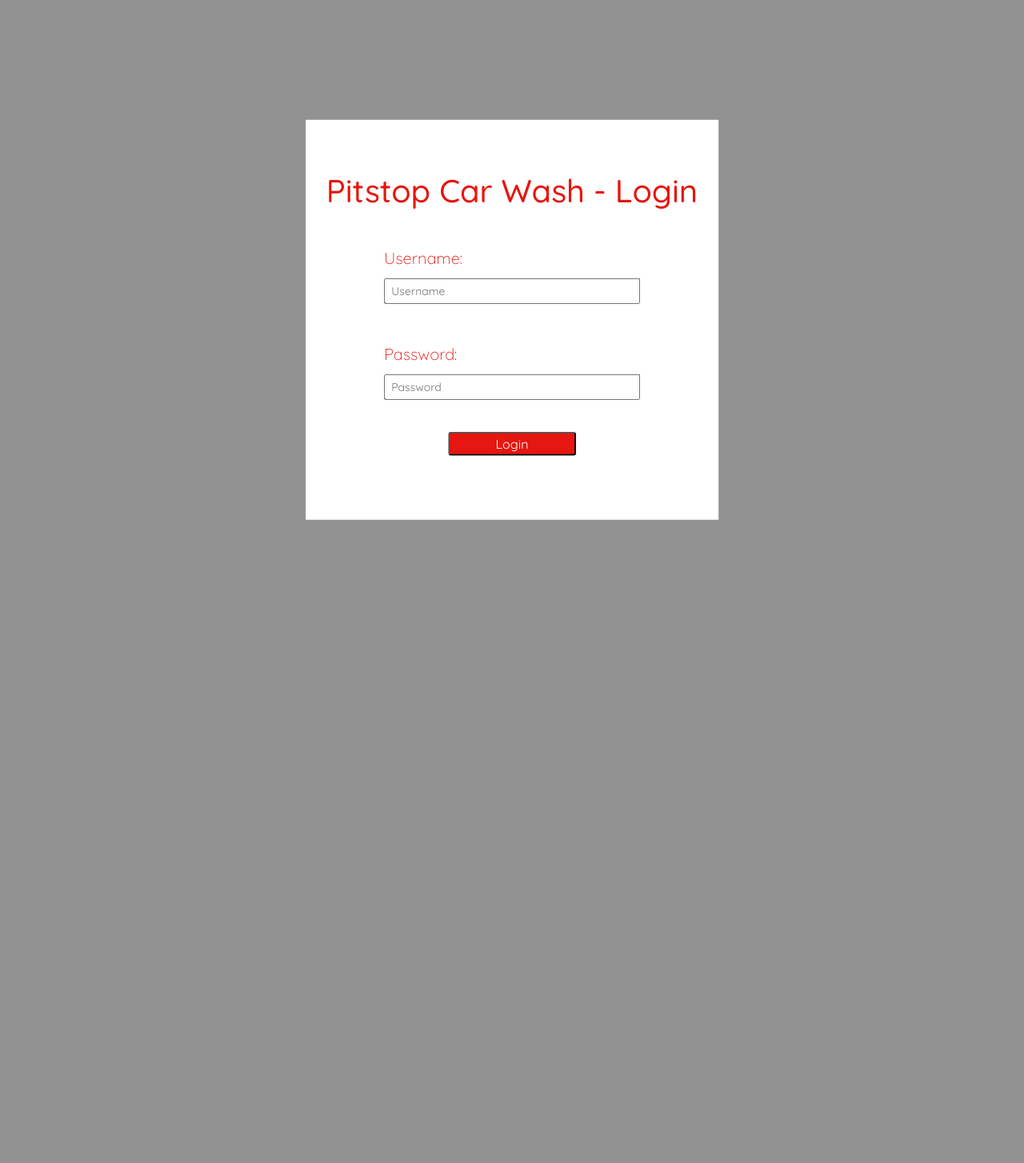
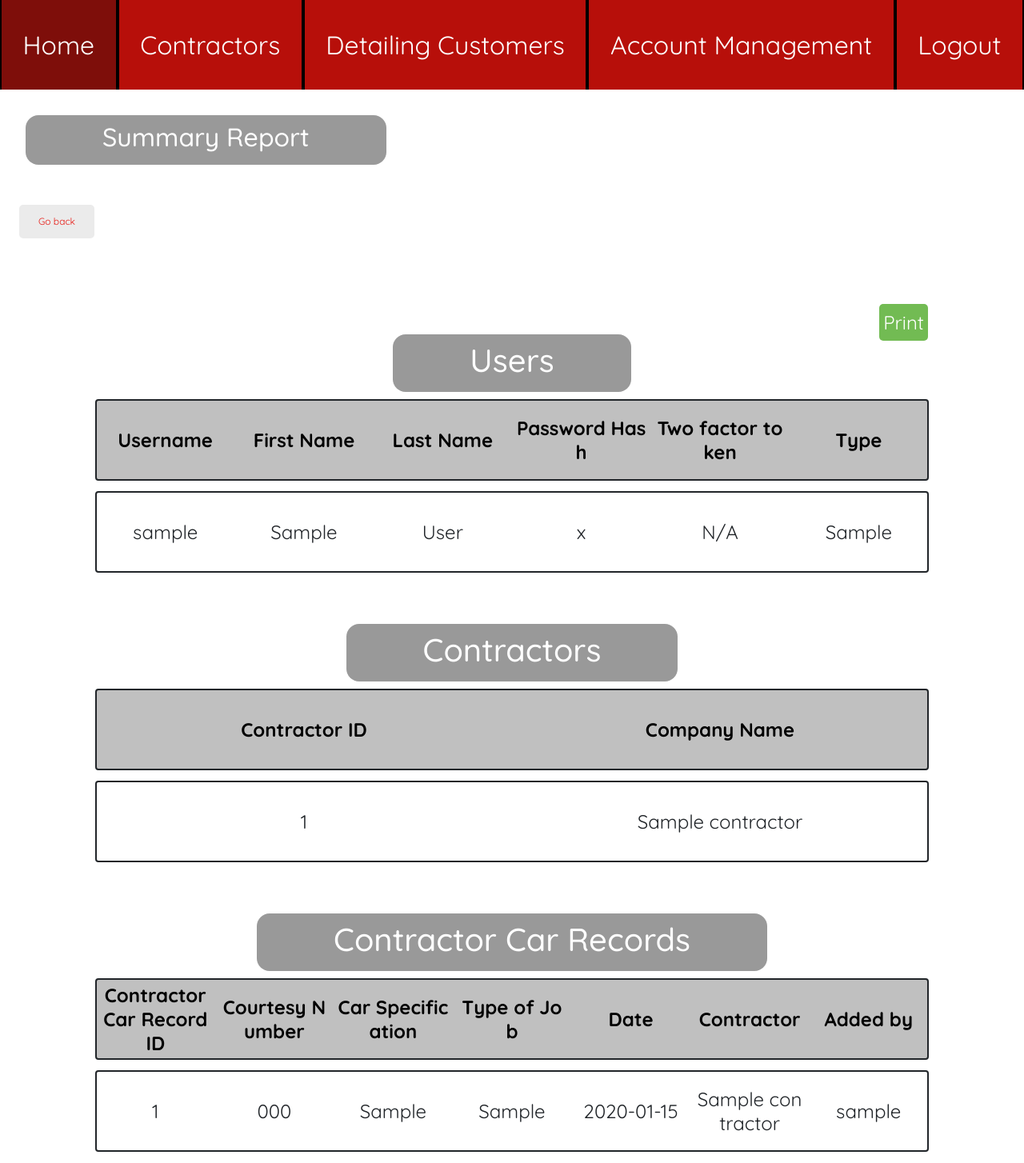
Before and after one commit to christiankfoury/Team-Yellow, a PHP site: page /controllername/User/summaryReport in a window 1280 px wide. Shown: the whole page at 80% size. Before the commit the page ends 650 px from the top, so only its background shows below. Run offline with PHP 8.4, Linux system fonts and the light colour scheme; tables that the repository leaves empty hold one stand-in row (values such as "Sample post"); lists and menus that the app fills with data are empty.

Commit message:
Print working

```diff
--- a/app/controllers/User.php
+++ b/app/controllers/User.php
@@ -72,46 +72,26 @@ class User extends \app\core\Controller
         }
     }
 
-    // #[\app\filters\Login]
-    // public function settings() {
-    // 	$profile = new \app\models\Profile();
-    // 	$profile = $profile->get($_SESSION['user_id']);
-    // 	$user = new \app\models\User();
-    // 	$user = $user->get($_SESSION['username']);
-    // 	$this->view("/Profile/settings", ['profile'=>$profile, 'two_factor_authentication'=>$user->two_factor_authentication]);
-    // }
+    public function summaryReport() {
+        $contractor = new \app\models\Contractor();
+        $contractors = $contractor->getAllContractors();
+        $contractorCarRecord = new \app\models\ContractorCarRecord();
+        $contractorCarRecords = $contractorCarRecord->getAll();
+        $user = new \app\models\User();
+        $users = $user->getAll();
 
-    // #[\app\filters\Login]
-    // public function search($string){
-    // 	$profile = new \app\models\Profile();
-    // 	$profile = $profile->search($string);
-    // 	$this->view("/Profile/searchResults",$profile);
-    // }
+        $this->view('User/summaryReport', ['contractors' => $contractors, 'contractorCarRecords' => $contractorCarRecords, 'users' => $users]);
+    }
 
-    // #[\app\filters\Login]
-    // public function changePassword()
-    // {
-    //     $profile = new \app\models\Profile();
-    //     $profile = $profile->get($_SESSION['user_id']);
-    //     $user = new \app\models\User();
-    //     $user = $user->get($_SESSION['username']);
+    public function summaryReportPrint()
+    {
+        $contractor = new \app\models\Contractor();
+        $contractors = $contractor->getAllContractors();
+        $contractorCarRecord = new \app\models\ContractorCarRecord();
+        $contractorCarRecords = $contractorCarRecord->getAll();
+        $user = new \app\models\User();
+        $users = $user->getAll();
 
-
-    //     if (isset($_POST['action'])) {
-    //         if ($_POST['new_password'] == '' || $_POST['password_confirm'] == '') {
-    //             $this->view('User/changePassword', ['profile' => $profile, 'error' => 'The new password must not be empty']);
-    //             return;
-    //         }
-    //         if (password_verify($_POST['current_password'], $user->password_hash) && $_POST['new_password'] == $_POST['password_confirm']) {
-    //             $user->password = $_POST['new_password'];
-    //             // echo $user->password_hash;
-    //             $user->update();
-    //             header("Location:/Profile/index");
-    //         } else {
-    //             $this->view('User/changePassword', ['profile' => $profile, 'error' => 'The password(s) do not correspond']);
-    //         }
-    //     } else {
-    //         $this->view('User/changePassword', ['profile' => $profile]);
-    //     }
-    // }
+        $this->view('User/summaryReportPrint', ['contractors' => $contractors, 'contractorCarRecords' => $contractorCarRecords, 'users' => $users]);
+    }
 }
--- a/app/css/styles.css
+++ b/app/css/styles.css
@@ -63,10 +63,6 @@ input[type="submit"].login-button {
     border-radius: 0rem;
 }
 
-/* .welcome {
-
-} */
-
 .navigation-bar {
     background-color: #e61610;
     font-size: 3em;
@@ -114,6 +110,19 @@ div.white-box-2 {
     text-decoration: none;
     display: table;
     border-radius: 5px;
+}
+
+.user-index-print {
+    font-size: 1.5vh;
+    padding: 1em;
+    padding-left: 2em;
+    padding-right: 2em;
+    border-radius: 5px;
+    color: black !important;
+    font-weight: 500;
+}
+.user-index-print:hover {
+    color: white !important;
 }
 
 .grey-button:hover {
@@ -391,3 +400,18 @@ input[name='yes']:hover {
 input[name='no']:hover {
     background: #7e0e0a !important;
 }
+
+.table-title {
+    margin-left: 5em;
+}
+
+
+table.print td, table.print th {
+    height: 0;
+}
+
+table.print {
+    margin-left: 0;
+    margin-right: 0;
+    font-size: 12px;
+}
--- a/app/models/ContractorCarRecord.php
+++ b/app/models/ContractorCarRecord.php
@@ -22,6 +22,14 @@ class ContractorCarRecord extends \app\core\Model
         $SQL = "SELECT * FROM contractor_car_record WHERE contractor_id = :contractor_id";
         $STMT = self::$_connection->prepare($SQL);
         $STMT->execute(['contractor_id' => $this->contractor_id]);
+        $STMT->setFetchMode(\PDO::FETCH_CLASS, 'app\\models\\ContractorCarRecord');
+        return $STMT->fetchAll(); //return the record
+    }
+
+    public function getAll() {
+        $SQL = "SELECT * FROM contractor_car_record";
+        $STMT = self::$_connection->prepare($SQL);
+        $STMT->execute();
         $STMT->setFetchMode(\PDO::FETCH_CLASS, 'app\\models\\ContractorCarRecord');
         return $STMT->fetchAll(); //return the record
     }
@@ -70,49 +78,4 @@ class ContractorCarRecord extends \app\core\Model
         $STMT->setFetchMode(\PDO::FETCH_CLASS, 'app\\models\\ContractorCarRecord');
         return $STMT->fetchAll(); //return the record
     }
-
-    // public function get($username)
-    // {
-    //     $SQL = 'SELECT * FROM user WHERE username LIKE :username';
-    //     $STMT = self::$_connection->prepare($SQL);
-    //     $STMT->execute(['username' => $username]);
-    //     $STMT->setFetchMode(\PDO::FETCH_CLASS, 'app\\models\\User');
-    //     return $STMT->fetch(); //return the record
-    // }
-
-    // public function getAllContractors()
-    // {
-    //     $SQL = 'SELECT * FROM contractor';
-    //     $STMT = self::$_connection->prepare($SQL);
-    //     $STMT->execute();
-    //     $STMT->setFetchMode(\PDO::FETCH_CLASS, 'app\\models\\Contractor');
-    //     return $STMT->fetchAll(); //return the record
-    // }
-
-    // public function getContractorByName($company_name)
-    // {
-    //     $SQL = 'SELECT * FROM contractor where company_name = :company_name';
-    //     $STMT = self::$_connection->prepare($SQL);
-    //     $STMT->execute(['company_name' => $company_name]);
-    //     $STMT->setFetchMode(\PDO::FETCH_CLASS, 'app\\models\\Contractor');
-    //     return $STMT->fetch(); //return the record
-    // }
-
-    // public function delete()
-    // {
-    //     $SQL = 'DELETE FROM contractor_car_record where contractor_id = :contractor_id';
-    //     $STMT = self::$_connection->prepare($SQL);
-    //     $STMT->execute(['contractor_id' => $this->contractor_id]);
-
-    //     $SQL = 'DELETE FROM  contractor where contractor_id = :contractor_id';
-    //     $STMT = self::$_connection->prepare($SQL);
-    //     $STMT->execute(['contractor_id' => $this->contractor_id]);
-    // }
-
-    // public function insert()
-    // {
-    //     $SQL = 'INSERT INTO contractor(company_name) VALUES (:company_name)';
-    //     $STMT = self::$_connection->prepare($SQL);
-    //     $STMT->execute(['company_name' => $this->company_name]); //associative array with key => value pairs
-    // }
 }
--- a/app/models/User.php
+++ b/app/models/User.php
@@ -48,4 +48,12 @@ class User extends \app\core\Model
         $STMT = self::$_connection->prepare($SQL);
         $STMT->execute(['password_hash' => $this->password_hash, 'username' => $this->username]); //associative array with key => value pairs
     }
+
+    public function getAll() {
+        $SQL = 'SELECT * FROM user';
+        $STMT = self::$_connection->prepare($SQL);
+        $STMT->execute();
+        $STMT->setFetchMode(\PDO::FETCH_CLASS, 'app\\models\\User');
+        return $STMT->fetchAll();
+    }
 }
--- a/app/views/User/index.php
+++ b/app/views/User/index.php
@@ -34,6 +34,9 @@
     </ul>
     <center>
         <h1 class="login-title" style="color: black; margin-top: 10%;"><?php echo "Welcome {$_SESSION['first_name']} {$_SESSION['last_name']}!" ?></h1>
+    </center>
+    <center>
+        <a href="/User/summaryReport" style="border: none" class="add-car-record user-index-print">Summary Report</a><br><br>
     </center>
 
     <!-- <h1></h1> -->
--- /dev/null
+++ b/app/views/User/summaryReport.php
@@ -0,0 +1,170 @@
+<html>
+
+<head>
+    <title>Summary Report</title>
+    <script src="https://ajax.googleapis.com/ajax/libs/jquery/3.5.1/jquery.min.js"></script>
+    <link href="https://cdn.jsdelivr.net/npm/bootstrap@5.1.3/dist/css/bootstrap.min.css" rel="stylesheet" integrity="sha384-1BmE4kWBq78iYhFldvKuhfTAU6auU8tT94WrHftjDbrCEXSU1oBoqyl2QvZ6jIW3" crossorigin="anonymous">
+    <link rel="preconnect" href="https://fonts.googleapis.com">
+    <link rel="preconnect" href="https://fonts.gstatic.com" crossorigin>
+    <link href="https://fonts.googleapis.com/css2?family=Quicksand:wght@300;400;500;600;700&display=swap" rel="stylesheet">
+    <link rel="stylesheet" type="text/css" href="\app\css\styles.css" />
+</head>
+
+<body>
+    <ul class="nav nav-pills nav-fill">
+        <li class="nav-item">
+            <a class="nav-link active" style="background-color: #b70f0a;" href="/User/index">Home</a>
+        </li>
+        <li class="nav-item">
+            <a class="nav-link active" style="background-color: #b70f0a;" href="/Contractor/index">Contractors</a>
+        </li>
+        <li class="nav-item">
+            <a class="nav-link active" style="background-color: #b70f0a;" href="/User/detailingCustomer" onclick="return false">Detailing Customers</a>
+        </li>
+        <li class="nav-item">
+            <a class="nav-link active" style="background-color: #b70f0a;" href="/User/accountManagement">Account Management</a>
+        </li>
+        <li class="nav-item">
+            <a class="nav-link active" style="background-color: #b70f0a;" href="/User/logout">Logout</a>
+        </li>
+    </ul>
+    <div style="margin-top: 2em; margin-left: 2em;">
+        <div class="title" style="margin-bottom: 50px;">
+            <h2>Summary Report</h2>
+        </div>
+    </div>
+    <a href="/User/index" class="grey-button">Go back</a><br><br>
+    <button style="border: none; margin-top: 10px;" class="right-print-button add-car-record" onclick="printPage('/User/summaryReportPrint')">Print</button><br><br>
+
+    <center>
+        <div class="title">
+            <h1>Users</h1>
+        </div>
+        <table class="contractorCarRecord">
+            <tr>
+                <th>Username</th>
+                <th>First Name</th>
+                <th>Last Name</th>
+                <th>Password Hash</th>
+                <th>Two factor token</th>
+                <th>Type</th>
+            </tr>
+        </table>
+        <!-- <div id="table1"> -->
+        <?php
+        if ($data['users'] != null) {
+            echo "<table class=\"carRecordData\" style='margin-bottom: 50px;'>";
+            foreach ($data['users'] as $record) {
+                echo "<tr>";
+                echo "<td class='borderStyleCarRecord'>" . $record->username . "</td>";
+                echo "<td>" . $record->first_name . "</td>";
+                echo "<td>" . $record->last_name . "</td>";
+                echo "<td>" . $record->password_hash . "</td>";
+                if ($record->two_factor_token == null) {
+                    echo "<td>N/A</td>";
+                } else {
+                    echo "<td>" . $record->two_factor_token . "</td>";
+                }
+                echo "<td>" . $record->type . "</td>";
+                echo "</tr>";
+            }
+            echo "</table>";
+        }
+        ?>
+        <!-- </div> -->
+    </center>
+
+
+    <center>
+        <div class="title">
+            <h1>Contractors</h1>
+        </div>
+        <table class="contractorCarRecord">
+            <tr>
+                <th>Contractor ID</th>
+                <th>Company Name</th>
+            </tr>
+        </table>
+        <!-- <div id="table1"> -->
+        <?php
+        if ($data['contractors'] != null) {
+            echo "<table class=\"carRecordData\" style='margin-bottom: 50px;'>";
+            foreach ($data['contractors'] as $record) {
+                echo "<tr>";
+                echo "<td class='borderStyleCarRecord'>" . $record->contractor_id . "</td>";
+                echo "<td>" . $record->company_name . "</td>";
+                echo "</tr>";
+            }
+            echo "</table>";
+        }
+        ?>
+        <!-- </div> -->
+    </center>
+
+
+    <center>
+        <div class="title">
+            <h1>Contractor Car Records</h1>
+        </div>
+        <table class="contractorCarRecord">
+            <tr>
+                <th>Contractor Car Record ID</th>
+                <th>Courtesy Number</th>
+                <th>Car Specification</th>
+                <th>Type of Job</th>
+                <th>Date</th>
+                <th>Contractor</th>
+                <th>Added by</th>
+            </tr>
+        </table>
+        <!-- <div id="table1"> -->
+        <?php
+        if ($data['contractorCarRecords'] != null) {
+            echo "<table class=\"carRecordData\">";
+            foreach ($data['contractorCarRecords'] as $record) {
+                $contractor = new \app\models\Contractor();
+                $contractor = $contractor->getContractorById($record->contractor_id);
+                echo "<tr>";
+                echo "<td class='borderStyleCarRecord'>" . $record->contractor_car_record_id . "</td>";
+                echo "<td>" . $record->courtesy_number . "</td>";
+                echo "<td>" . $record->car_specification . "</td>";
+                echo "<td>" . $record->job_type . "</td>";
+                echo "<td>" . $record->date . "</td>";
+                echo "<td>" . $contractor->company_name . "</td>";
+                echo "<td>" . $record->username . "</td>";
+                echo "</tr>";
+            }
+            echo "</table>";
+        }
+        ?>
+    </center>
+
+    <script>
+        function closePrint() {
+            document.body.removeChild(this.container);
+        }
+
+        function setPrint() {
+            this.contentWindow.container = this;
+            this.contentWindow.onbeforeunload = closePrint;
+            this.contentWindow.onafterprint = closePrint;
+            this.contentWindow.focus(); // Required for IE
+            this.contentWindow.print();
+        }
+
+        function printPage(sURL) {
+            var oHideFrame = document.createElement("iframe");
+            oHideFrame.onload = setPrint;
+            oHideFrame.style.position = "fixed";
+            oHideFrame.style.right = "0";
+            oHideFrame.style.bottom = "0";
+            oHideFrame.style.width = "0";
+            oHideFrame.style.height = "0";
+            oHideFrame.style.border = "0";
+            oHideFrame.src = sURL;
+            document.body.appendChild(oHideFrame);
+        }
+    </script>
+</body>
+
+</html>
```
Also changed, not shown: app/views/ContractorCarRecord/index.php (+24 -33 lines), app/views/ContractorCarRecord/searchResults.php (+51 -0 lines), app/views/User/summaryReportPrint.php (added, +119 -0 lines).
